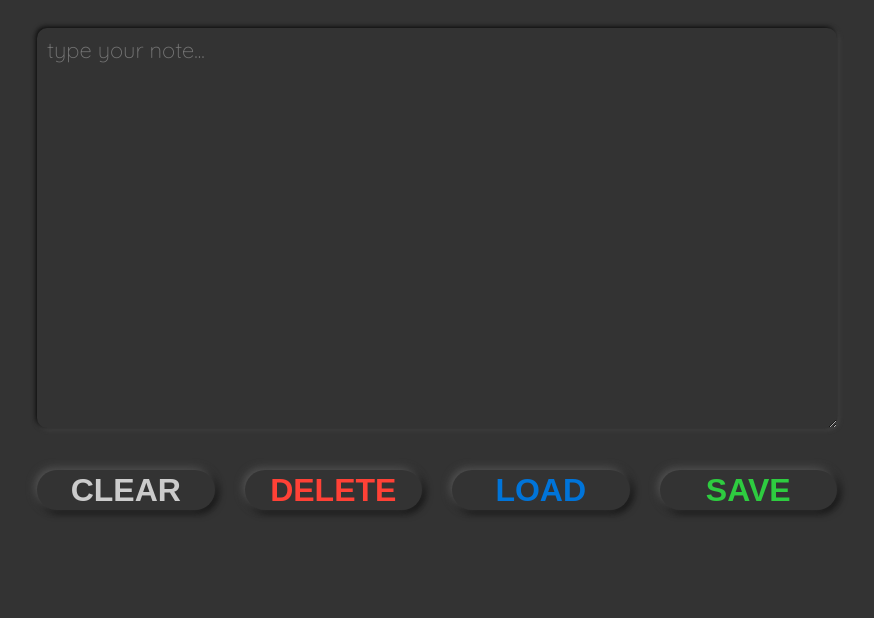
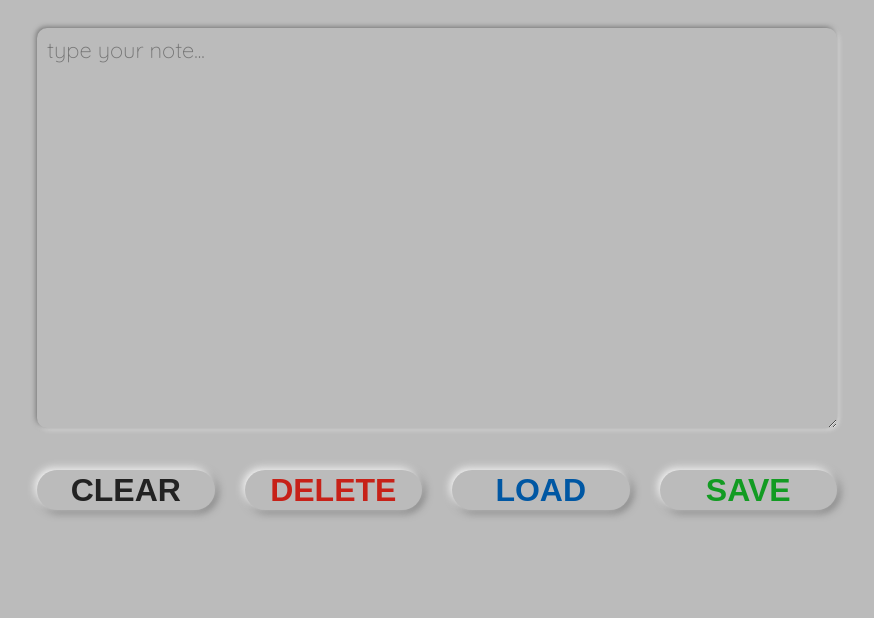
Before and after one commit to marta-kapolka/simple-note, a website: page index.html in a window 1280 px wide. Shown: the part 182-800 px from the top of the page, without its empty margins (203-1077 px from the left). Drawn offline with nearby package versions, Linux system fonts and the light colour scheme; a web font is replaced by a local one.

Commit message:
light mode colors picked

```diff
--- a/style.scss
+++ b/style.scss
@@ -2,7 +2,21 @@
 @import url("https://fonts.googleapis.com/css2?family=Palanquin+Dark:wght@400;700&family=Quicksand:wght@300;400&display=swap");
 
 // COLORS
-$dark-background: #333;
+$dark-background: #bbb;
+
+$dark-shadow: #666;
+$light-shadow: #fff;
+
+$red: rgb(199, 33, 24);
+$blue: rgb(0, 87, 163);
+$green: hsl(127, 79%, 34%);
+
+$gray-text: #222;
+$white-text: #000;
+
+$dark-gray: #e7e7e7;
+
+/* $dark-background: #333;
 
 $dark-shadow: #000000;
 $light-shadow: #5a5a5a;
@@ -14,7 +28,7 @@ $green: #2ECC40;
 $gray-text: #ccc;
 $white-text: #fff;
 
-$dark-gray: #202020;
+$dark-gray: #2020 */
 
 // MIXINS
 @mixin text-shadow-out {
```
Also changed, not shown: style.css.
